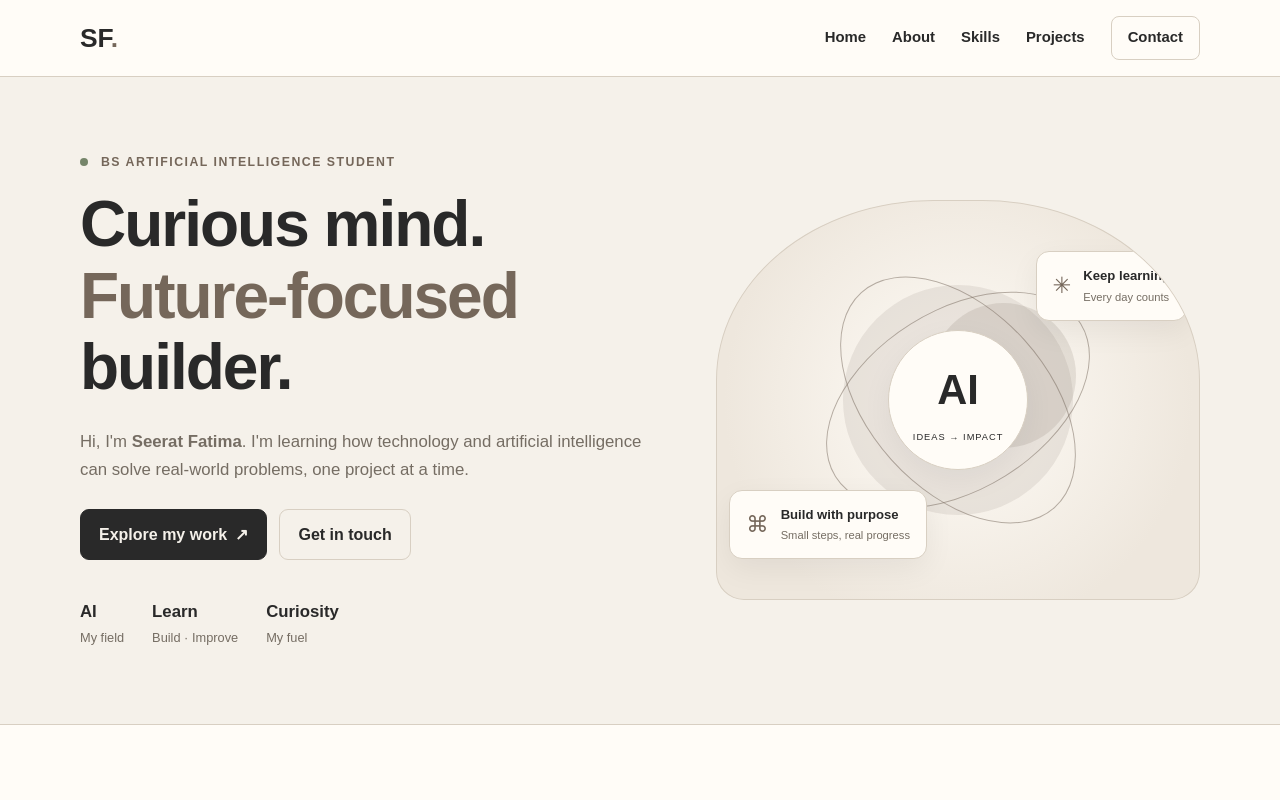
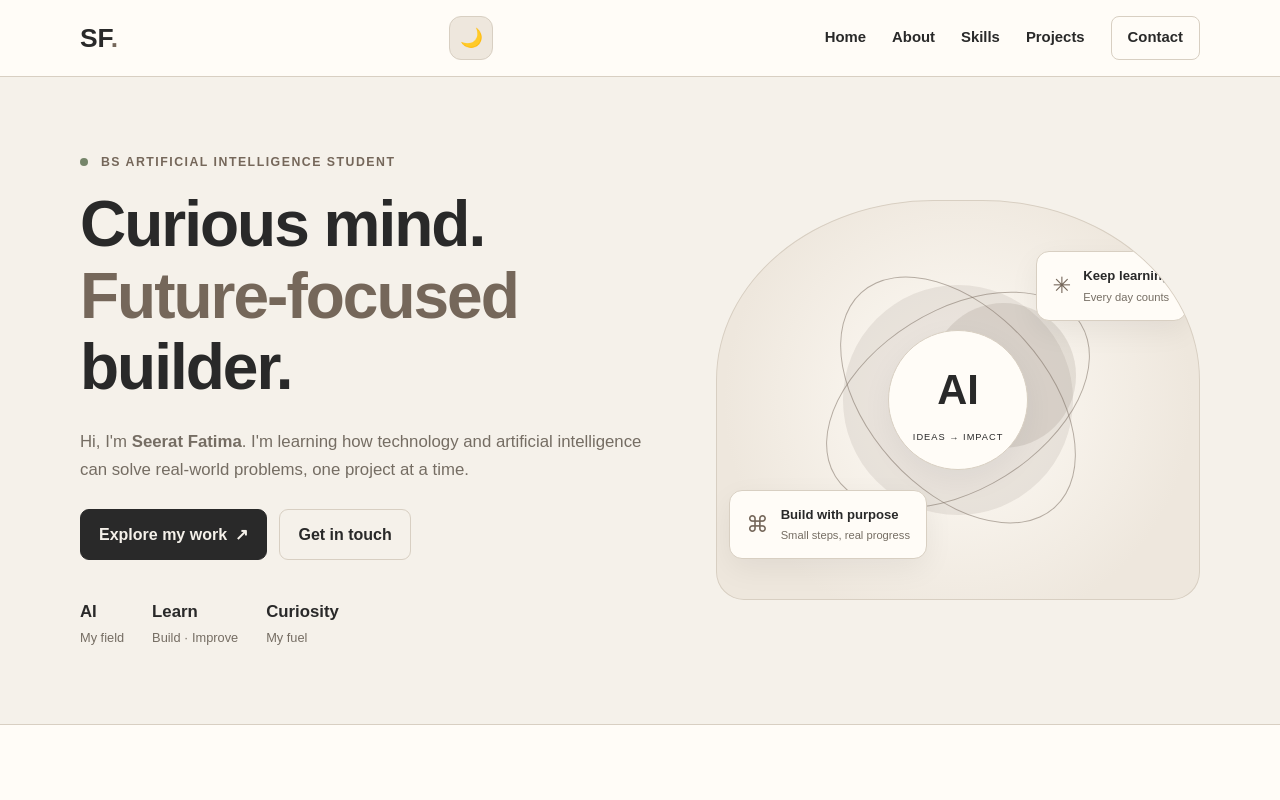
Before and after one commit to Seeratfatyma01/my-portfolio, a plain HTML site: page index.html in a window 1280 px wide. Shown: the top 800 px of the page. Drawn offline with Linux system fonts and the light colour scheme.

Commit message:
Update index.html

```diff
--- a/index.html
+++ b/index.html
@@ -12,6 +12,8 @@
     <nav class="nav container" aria-label="Main navigation">
       <a class="logo" href="#home">SF<span>.</span></a>
       <button class="menu-toggle" id="menuToggle" aria-label="Toggle navigation" aria-expanded="false">☰</button>
+
+<button class="theme-toggle" id="themeToggle" type="button" aria-label="Switch to dark theme" title="Switch theme">🌙</button>
       <div class="nav-links" id="navLinks">
         <a href="#home">Home</a>
         <a href="#about">About</a>
```
